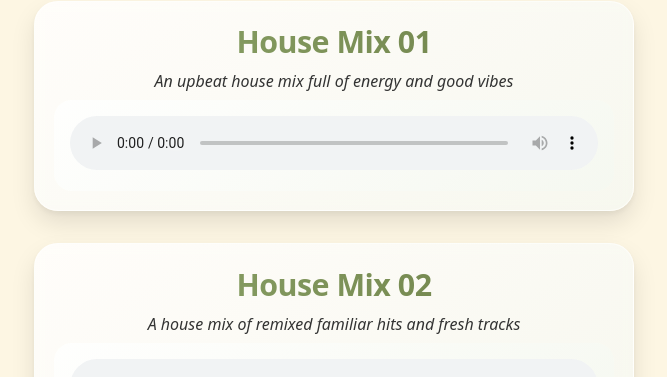
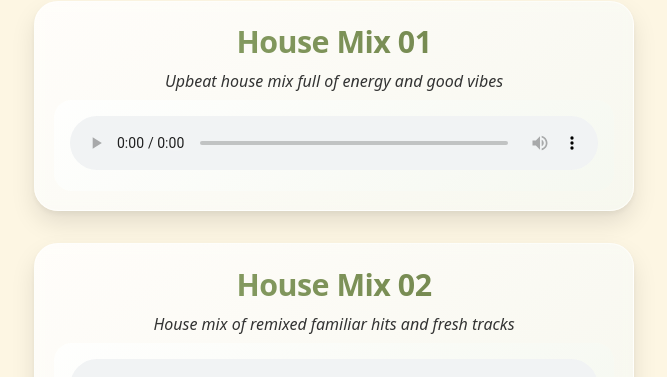
Before and after one commit to benhitterman/dj-hitterman, a Next.js app: page / in a window 1280 px wide. Shown: the part 185-562 px from the top of the page, without its empty margins (306-973 px from the left). Built offline with nearby package versions, Linux system fonts and the light colour scheme.

Commit message:
changed description

```diff
--- a/pages/index.js
+++ b/pages/index.js
@@ -3,12 +3,12 @@ export default function Home() {
     {
       title: 'House Mix 01',
       url: 'https://ia601702.us.archive.org/8/items/House-Mix-01-Hitterman/01%20Mix%201.mp3',
-      description: 'An upbeat house mix full of energy and good vibes',
+      description: 'Upbeat house mix full of energy and good vibes',
     },
     {
       title: 'House Mix 02',
       url: 'https://ia903402.us.archive.org/18/items/house-mix-02-hitterman/01%20House%20Mix%2002.mp3',
-      description: 'A house mix of remixed familiar hits and fresh tracks',
+      description: 'House mix of remixed familiar hits and fresh tracks',
     },
   ];
 
```
